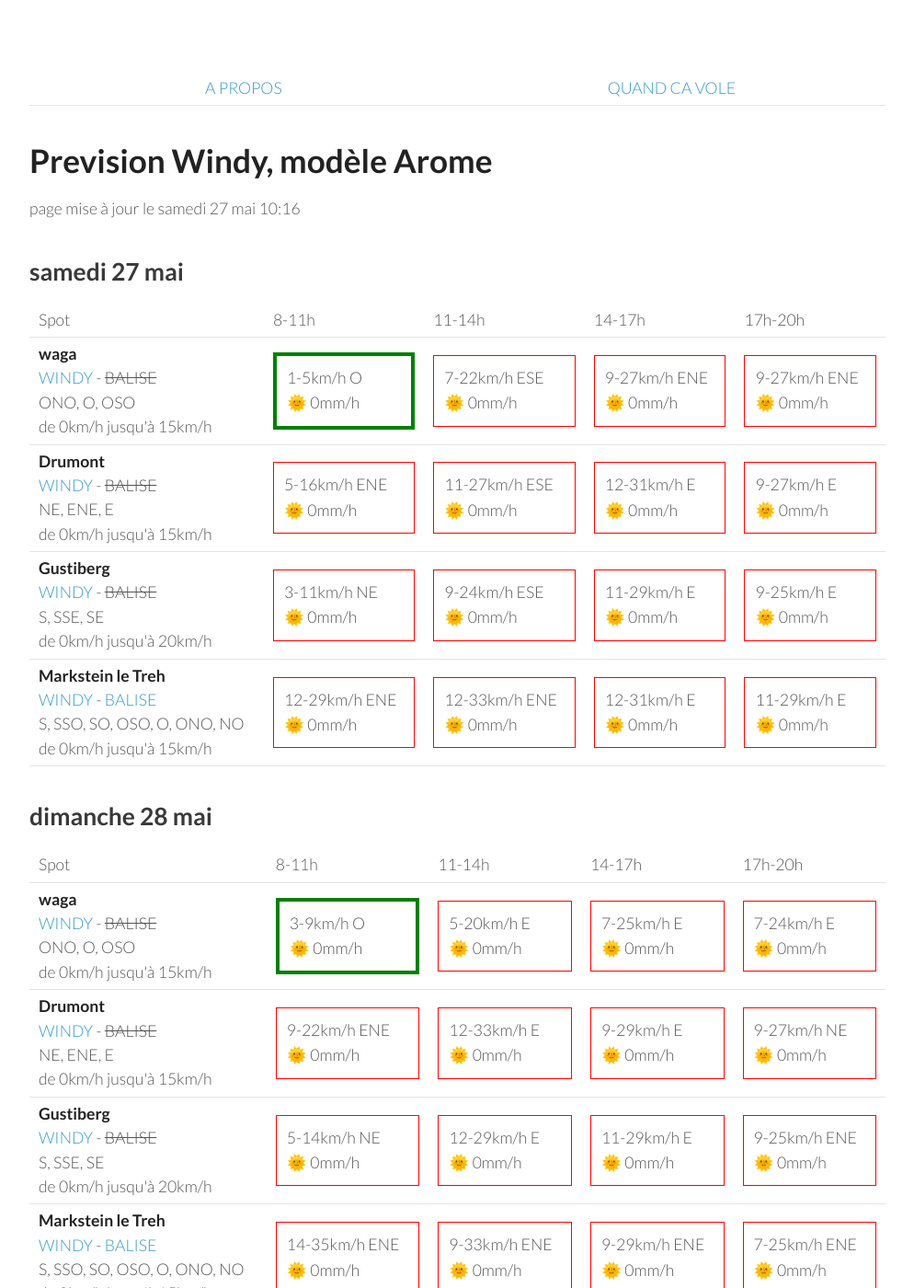
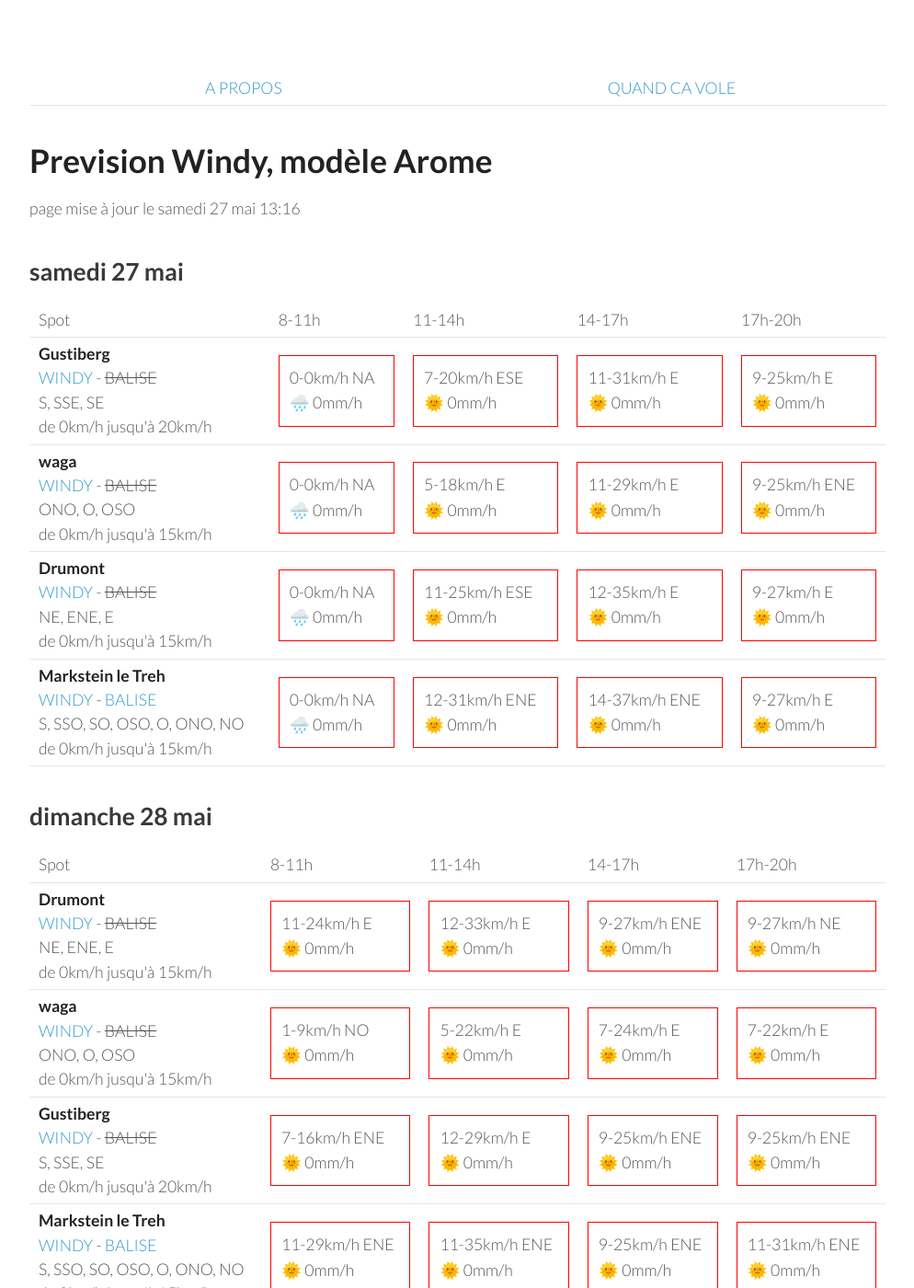
Before and after one commit to parapente-dans-le-nord/parapente-dans-le-nord.github.io, a Jekyll site: the page built from vosges.markdown, in a window 1280 px wide and 1400 px high. Shown: the whole window at 92% size, without its empty margins (26-1020 px from the left). Built offline with Jekyll 4.4.1, drawn with Linux system fonts in a browser that asks for light colours.

Commit message:
update index.markdown

```diff
--- a/vosges.markdown
+++ b/vosges.markdown
@@ -7,7 +7,7 @@ title:  "Tous les spots"
 {: .links}
 
 # Prevision Windy, modèle Arome
-page mise à jour le samedi 27 mai 10:16
+page mise à jour le samedi 27 mai 13:16
 
 ## samedi 27 mai
 
@@ -22,43 +22,39 @@ page mise à jour le samedi 27 mai 10:16
       <td>17h-20h</td>
     </tr>
 <tr>
+        <td><strong>Gustiberg</strong><br><a href="https://windy.com/47.894/6.934?47.891,6.934,15,m:eYYagmI">WINDY</a> - <span class="no-balise"> BALISE </span><br> <span class="vent-favorable">S, SSE, SE</span><br><span class="force-vent">de 0km/h jusqu'à 20km/h</span> </td>
+
+            <td><div class="not-flyable"><p>0-0km/h NA</p><p>🌧️ 0mm/h</p></div></td>
+            <td><div class="not-flyable"><p>7-20km/h ESE</p><p>🌞 0mm/h</p></div></td>
+            <td><div class="not-flyable"><p>11-31km/h E</p><p>🌞 0mm/h</p></div></td>
+            <td><div class="not-flyable"><p>9-25km/h E</p><p>🌞 0mm/h</p></div></td>
+
+    </tr>
+<tr>
         <td><strong>waga</strong><br><a href="https://windy.com/47.903/6.996?47.900,6.983,15">WINDY</a> - <span class="no-balise"> BALISE </span><br> <span class="vent-favorable">ONO, O, OSO</span><br><span class="force-vent">de 0km/h jusqu'à 15km/h</span> </td>
 
-            <td><div class="flyable"><p>1-5km/h O</p><p>🌞 0mm/h</p></div></td>
-            <td><div class="not-flyable"><p>7-22km/h ESE</p><p>🌞 0mm/h</p></div></td>
-            <td><div class="not-flyable"><p>9-27km/h ENE</p><p>🌞 0mm/h</p></div></td>
-            <td><div class="not-flyable"><p>9-27km/h ENE</p><p>🌞 0mm/h</p></div></td>
-
+            <td><div class="not-flyable"><p>0-0km/h NA</p><p>🌧️ 0mm/h</p></div></td>
+            <td><div class="not-flyable"><p>5-18km/h E</p><p>🌞 0mm/h</p></div></td>
+            <td><div class="not-flyable"><p>11-29km/h E</p><p>🌞 0mm/h</p></div></td>
+            <td><div class="not-flyable"><p>9-25km/h ENE</p><p>🌞 0mm/h</p></div></td>
 
     </tr>
 <tr>
         <td><strong>Drumont</strong><br><a href="https://windy.com/47.898/6.919?47.687,6.919,9,m:eYYagmG">WINDY</a> - <span class="no-balise"> BALISE </span><br> <span class="vent-favorable">NE, ENE, E</span><br><span class="force-vent">de 0km/h jusqu'à 15km/h</span> </td>
 
-            <td><div class="not-flyable"><p>5-16km/h ENE</p><p>🌞 0mm/h</p></div></td>
-            <td><div class="not-flyable"><p>11-27km/h ESE</p><p>🌞 0mm/h</p></div></td>
-            <td><div class="not-flyable"><p>12-31km/h E</p><p>🌞 0mm/h</p></div></td>
+            <td><div class="not-flyable"><p>0-0km/h NA</p><p>🌧️ 0mm/h</p></div></td>
+            <td><div class="not-flyable"><p>11-25km/h ESE</p><p>🌞 0mm/h</p></div></td>
+            <td><div class="not-flyable"><p>12-35km/h E</p><p>🌞 0mm/h</p></div></td>
             <td><div class="not-flyable"><p>9-27km/h E</p><p>🌞 0mm/h</p></div></td>
-
-
-    </tr>
-<tr>
-        <td><strong>Gustiberg</strong><br><a href="https://windy.com/47.894/6.934?47.891,6.934,15,m:eYYagmI">WINDY</a> - <span class="no-balise"> BALISE </span><br> <span class="vent-favorable">S, SSE, SE</span><br><span class="force-vent">de 0km/h jusqu'à 20km/h</span> </td>
-
-            <td><div class="not-flyable"><p>3-11km/h NE</p><p>🌞 0mm/h</p></div></td>
-            <td><div class="not-flyable"><p>9-24km/h ESE</p><p>🌞 0mm/h</p></div></td>
-            <td><div class="not-flyable"><p>11-29km/h E</p><p>🌞 0mm/h</p></div></td>
-            <td><div class="not-flyable"><p>9-25km/h E</p><p>🌞 0mm/h</p></div></td>
-
 
     </tr>
 <tr>
         <td><strong>Markstein le Treh</strong><br><a href="https://windy.com/47.926/7.012?47.505,7.012,8,m:eY1agmQ">WINDY</a> - <span class=""><a href="http://www.balisemeteo.com/balise.php?idBalise=136">BALISE</a> </span><br> <span class="vent-favorable">S, SSO, SO, OSO, O, ONO, NO</span><br><span class="force-vent">de 0km/h jusqu'à 15km/h</span> </td>
 
-            <td><div class="not-flyable"><p>12-29km/h ENE</p><p>🌞 0mm/h</p></div></td>
-            <td><div class="not-flyable"><p>12-33km/h ENE</p><p>🌞 0mm/h</p></div></td>
-            <td><div class="not-flyable"><p>12-31km/h E</p><p>🌞 0mm/h</p></div></td>
-            <td><div class="not-flyable"><p>11-29km/h E</p><p>🌞 0mm/h</p></div></td>
-
+            <td><div class="not-flyable"><p>0-0km/h NA</p><p>🌧️ 0mm/h</p></div></td>
+            <td><div class="not-flyable"><p>12-31km/h ENE</p><p>🌞 0mm/h</p></div></td>
+            <td><div class="not-flyable"><p>14-37km/h ENE</p><p>🌞 0mm/h</p></div></td>
+            <td><div class="not-flyable"><p>9-27km/h E</p><p>🌞 0mm/h</p></div></td>
 
     </tr>
 
@@ -78,31 +74,31 @@ page mise à jour le samedi 27 mai 10:16
       <td>17h-20h</td>
     </tr>
 <tr>
-        <td><strong>waga</strong><br><a href="https://windy.com/47.903/6.996?47.900,6.983,15">WINDY</a> - <span class="no-balise"> BALISE </span><br> <span class="vent-favorable">ONO, O, OSO</span><br><span class="force-vent">de 0km/h jusqu'à 15km/h</span> </td>
+        <td><strong>Drumont</strong><br><a href="https://windy.com/47.898/6.919?47.687,6.919,9,m:eYYagmG">WINDY</a> - <span class="no-balise"> BALISE </span><br> <span class="vent-favorable">NE, ENE, E</span><br><span class="force-vent">de 0km/h jusqu'à 15km/h</span> </td>
 
-            <td><div class="flyable"><p>3-9km/h O</p><p>🌞 0mm/h</p></div></td>
-            <td><div class="not-flyable"><p>5-20km/h E</p><p>🌞 0mm/h</p></div></td>
-            <td><div class="not-flyable"><p>7-25km/h E</p><p>🌞 0mm/h</p></div></td>
-            <td><div class="not-flyable"><p>7-24km/h E</p><p>🌞 0mm/h</p></div></td>
+            <td><div class="not-flyable"><p>11-24km/h E</p><p>🌞 0mm/h</p></div></td>
+            <td><div class="not-flyable"><p>12-33km/h E</p><p>🌞 0mm/h</p></div></td>
+            <td><div class="not-flyable"><p>9-27km/h ENE</p><p>🌞 0mm/h</p></div></td>
+            <td><div class="not-flyable"><p>9-27km/h NE</p><p>🌞 0mm/h</p></div></td>
 
 
     </tr>
 <tr>
-        <td><strong>Drumont</strong><br><a href="https://windy.com/47.898/6.919?47.687,6.919,9,m:eYYagmG">WINDY</a> - <span class="no-balise"> BALISE </span><br> <span class="vent-favorable">NE, ENE, E</span><br><span class="force-vent">de 0km/h jusqu'à 15km/h</span> </td>
+        <td><strong>waga</strong><br><a href="https://windy.com/47.903/6.996?47.900,6.983,15">WINDY</a> - <span class="no-balise"> BALISE </span><br> <span class="vent-favorable">ONO, O, OSO</span><br><span class="force-vent">de 0km/h jusqu'à 15km/h</span> </td>
 
-            <td><div class="not-flyable"><p>9-22km/h ENE</p><p>🌞 0mm/h</p></div></td>
-            <td><div class="not-flyable"><p>12-33km/h E</p><p>🌞 0mm/h</p></div></td>
-            <td><div class="not-flyable"><p>9-29km/h E</p><p>🌞 0mm/h</p></div></td>
-            <td><div class="not-flyable"><p>9-27km/h NE</p><p>🌞 0mm/h</p></div></td>
+            <td><div class="not-flyable"><p>1-9km/h NO</p><p>🌞 0mm/h</p></div></td>
+            <td><div class="not-flyable"><p>5-22km/h E</p><p>🌞 0mm/h</p></div></td>
+            <td><div class="not-flyable"><p>7-24km/h E</p><p>🌞 0mm/h</p></div></td>
+            <td><div class="not-flyable"><p>7-22km/h E</p><p>🌞 0mm/h</p></div></td>
 
 
     </tr>
 <tr>
         <td><strong>Gustiberg</strong><br><a href="https://windy.com/47.894/6.934?47.891,6.934,15,m:eYYagmI">WINDY</a> - <span class="no-balise"> BALISE </span><br> <span class="vent-favorable">S, SSE, SE</span><br><span class="force-vent">de 0km/h jusqu'à 20km/h</span> </td>
 
-            <td><div class="not-flyable"><p>5-14km/h NE</p><p>🌞 0mm/h</p></div></td>
+            <td><div class="not-flyable"><p>7-16km/h ENE</p><p>🌞 0mm/h</p></div></td>
             <td><div class="not-flyable"><p>12-29km/h E</p><p>🌞 0mm/h</p></div></td>
-            <td><div class="not-flyable"><p>11-29km/h E</p><p>🌞 0mm/h</p></div></td>
+            <td><div class="not-flyable"><p>9-25km/h ENE</p><p>🌞 0mm/h</p></div></td>
             <td><div class="not-flyable"><p>9-25km/h ENE</p><p>🌞 0mm/h</p></div></td>
 
 
@@ -110,10 +106,10 @@ page mise à jour le samedi 27 mai 10:16
 <tr>
         <td><strong>Markstein le Treh</strong><br><a href="https://windy.com/47.926/7.012?47.505,7.012,8,m:eY1agmQ">WINDY</a> - <span class=""><a href="http://www.balisemeteo.com/balise.php?idBalise=136">BALISE</a> </span><br> <span class="vent-favorable">S, SSO, SO, OSO, O, ONO, NO</span><br><span class="force-vent">de 0km/h jusqu'à 15km/h</span> </td>
 
-            <td><div class="not-flyable"><p>14-35km/h ENE</p><p>🌞 0mm/h</p></div></td>
-            <td><div class="not-flyable"><p>9-33km/h ENE</p><p>🌞 0mm/h</p></div></td>
-            <td><div class="not-flyable"><p>9-29km/h ENE</p><p>🌞 0mm/h</p></div></td>
-            <td><div class="not-flyable"><p>7-25km/h ENE</p><p>🌞 0mm/h</p></div></td>
+            <td><div class="not-flyable"><p>11-29km/h ENE</p><p>🌞 0mm/h</p></div></td>
+            <td><div class="not-flyable"><p>11-35km/h ENE</p><p>🌞 0mm/h</p></div></td>
+            <td><div class="not-flyable"><p>9-25km/h ENE</p><p>🌞 0mm/h</p></div></td>
+            <td><div class="not-flyable"><p>11-31km/h ENE</p><p>🌞 0mm/h</p></div></td>
 
 
     </tr>
```
